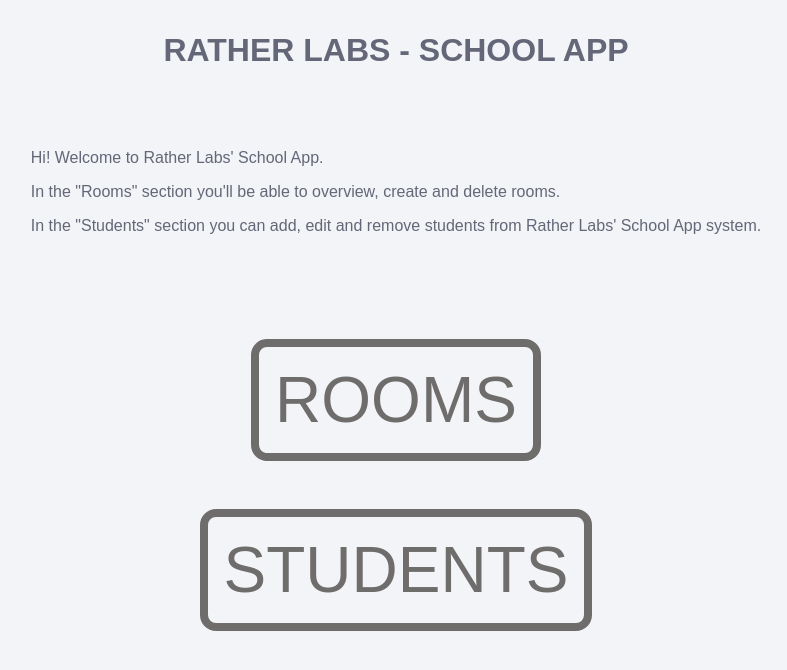
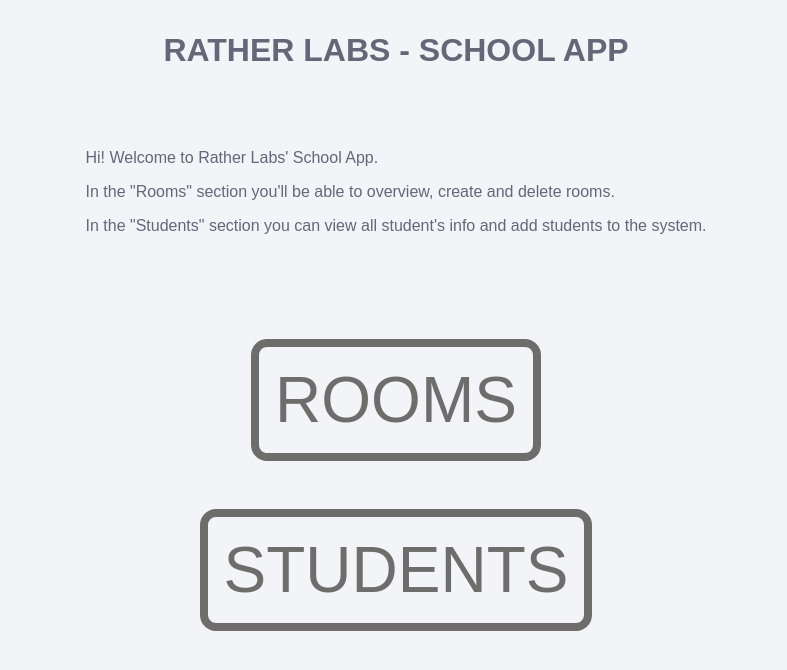
Before and after one commit to pablojacosta/school-app, a React (Vite) app: page / in a window 1280 px wide. Shown: the top 670 px of the page, without its empty margins (244-1031 px from the left). Built offline with nearby package versions, Linux system fonts and the light colour scheme; no server answers; a web font is replaced by a local one.

Commit message:
fix: :bug: Small fixes.

```diff
--- a/src/components/pages/Home/components/Intro/Intro.tsx
+++ b/src/components/pages/Home/components/Intro/Intro.tsx
@@ -11,8 +11,8 @@ const Intro = () => {
           rooms.
         </p>
         <p>
-          In the "Students" section you can add, edit and remove students from
-          Rather Labs' School App system.
+          In the "Students" section you can view all student's info and add
+          students to the system.
         </p>
       </div>
     </div>
--- a/src/components/pages/RoomsData/components/RoomsTable/RoomsTable.tsx
+++ b/src/components/pages/RoomsData/components/RoomsTable/RoomsTable.tsx
@@ -29,16 +29,12 @@ const RoomsTable = ({ roomsData }: IRoomsTable) => {
               );
 
               return (
-                <>
-                  <li className={styles.row} key={id}>
-                    <p className={styles.name}>{name}</p>
-                    <p className={styles.students}>
-                      {fileteredStudents.length}
-                    </p>
-                    <p className={styles.subject}>{subject}</p>
-                    <RoomManage room={room} students={fileteredStudents} />
-                  </li>
-                </>
+                <li className={styles.row} key={id}>
+                  <p className={styles.name}>{name}</p>
+                  <p className={styles.students}>{fileteredStudents.length}</p>
+                  <p className={styles.subject}>{subject}</p>
+                  <RoomManage room={room} students={fileteredStudents} />
+                </li>
               );
             })}
           </ul>
--- a/src/interfaces/Student.ts
+++ b/src/interfaces/Student.ts
@@ -1,8 +1,7 @@
 import { TGender } from "types/Gender";
 
 export interface IStudent {
-  firstName: string;
-  lastName: string;
+  name: string;
   age: number;
   gender: TGender;
   room: string;
```
